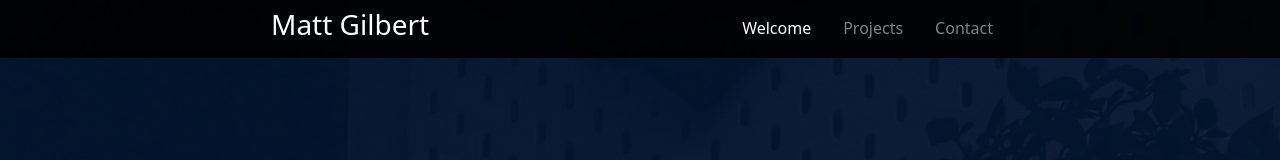
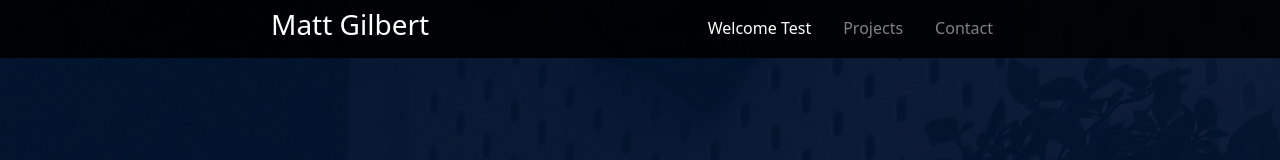
Before and after one commit to vodoris/portfolio, a React (Create React App) app: page / in a window 1280 px wide. Shown: the top 160 px of the page. Built offline with nearby package versions, Linux system fonts and the light colour scheme.

Commit message:
testing deploy script

```diff
--- a/package.json
+++ b/package.json
@@ -20,7 +20,7 @@
   },
   "scripts": {
     "predeploy": "npm run build",
-    "deploy": "gh-pages -b master -d build",
+    "deploy": "gh-pages -d build",
     "start": "react-scripts start",
     "build": "react-scripts build",
     "test": "react-scripts test",
--- a/src/components/App.js
+++ b/src/components/App.js
@@ -9,7 +9,7 @@ const App = () => {
   const articlesData = [
     {
       id: 1,
-      title: 'Welcome',
+      title: 'Welcome Test',
       component: <WelcomeBlurb />
     },
     {
```
